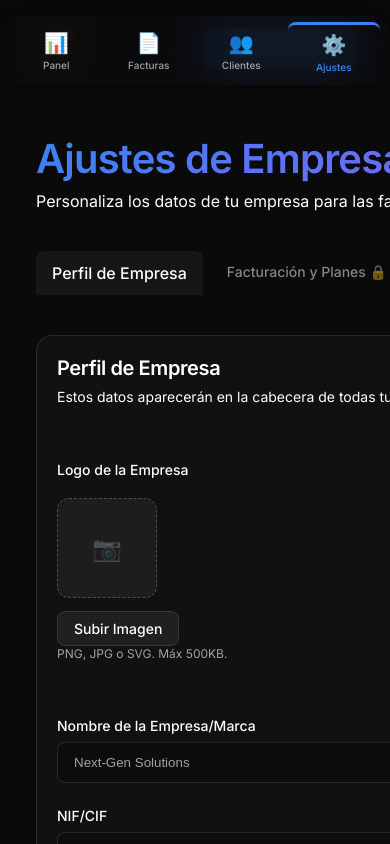
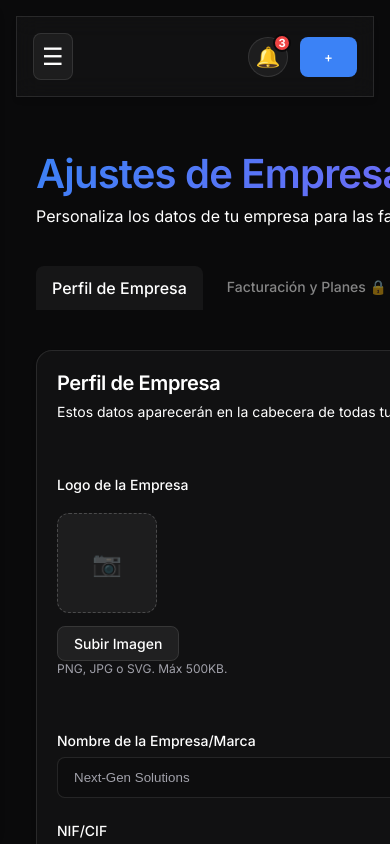
Before and after one commit to construccionsdimaz/facturas, a Next.js app: page /settings in a window 390 px wide. Shown: the top 844 px of the page. Built offline with nearby package versions, Linux system fonts and the light colour scheme; no server answers; the database is empty.

Commit message:
ux: implement mobile hamburger menu and drawer

```diff
--- a/src/app/ClientLayoutWrapper.tsx
+++ b/src/app/ClientLayoutWrapper.tsx
@@ -3,7 +3,7 @@
 import { usePathname } from "next/navigation";
 import Sidebar from "./components/Sidebar";
 import Topbar from "./components/Topbar";
-import { useEffect } from "react";
+import React, { useEffect } from "react";
 
 export default function ClientLayoutWrapper({
   children,
@@ -12,6 +12,12 @@ export default function ClientLayoutWrapper({
 }) {
   const pathname = usePathname();
   const isPrintPage = pathname?.includes('/print');
+  const [isMobileMenuOpen, setIsMobileMenuOpen] = React.useState(false);
+
+  useEffect(() => {
+    // Close mobile menu on route change
+    setIsMobileMenuOpen(false);
+  }, [pathname]);
 
   useEffect(() => {
     if ('serviceWorker' in navigator) {
@@ -29,14 +35,28 @@ export default function ClientLayoutWrapper({
   return (
     <div className="app-container">
       <div className="no-print">
-        <Sidebar />
+        <Sidebar isOpen={isMobileMenuOpen} onClose={() => setIsMobileMenuOpen(false)} />
       </div>
-      <div className="main-content" style={{ paddingBottom: '100px' }}>
+      <div className="main-content">
         <div className="no-print">
-          <Topbar />
+          <Topbar onMenuClick={() => setIsMobileMenuOpen(!isMobileMenuOpen)} />
         </div>
         {children}
       </div>
+      {/* Mobile Backdrop */}
+      {isMobileMenuOpen && (
+        <div
+          className="no-print"
+          onClick={() => setIsMobileMenuOpen(false)}
+          style={{
+            position: 'fixed',
+            inset: 0,
+            background: 'rgba(0,0,0,0.5)',
+            backdropFilter: 'blur(4px)',
+            zIndex: 998,
+          }}
+        />
+      )}
     </div>
   );
 }
--- a/src/app/components/Sidebar.tsx
+++ b/src/app/components/Sidebar.tsx
@@ -4,15 +4,20 @@ import styles from './sidebar.module.css';
 import Link from 'next/link';
 import { usePathname } from 'next/navigation';
 
-export default function Sidebar() {
+interface SidebarProps {
+  isOpen?: boolean;
+  onClose?: () => void;
+}
+
+export default function Sidebar({ isOpen, onClose }: SidebarProps) {
   const pathname = usePathname();
 
   return (
-    <aside className={`glass-panel ${styles.sidebar}`}>
+    <aside className={`glass-panel ${styles.sidebar} ${isOpen ? styles.mobileOpen : ''}`}>
       <div className={styles.logo}>
-        {/* Placeholder for real logo */}
         <div className={styles.logoIcon}></div>
         <h2>Next-Gen</h2>
+        <button className={styles.closeBtn} onClick={onClose}>✕</button>
       </div>
 
       <nav className={styles.nav}>
--- a/src/app/components/Topbar.tsx
+++ b/src/app/components/Topbar.tsx
@@ -1,9 +1,17 @@
 import styles from './topbar.module.css';
 import Link from 'next/link';
 
-export default function Topbar() {
+interface TopbarProps {
+  onMenuClick?: () => void;
+}
+
+export default function Topbar({ onMenuClick }: TopbarProps) {
   return (
     <header className={`glass-panel ${styles.topbar}`}>
+      <button className={styles.menuBtn} onClick={onMenuClick}>
+        <span>☰</span>
+      </button>
+
       <div className={styles.searchContainer}>
         <span className={styles.searchIcon}>🔍</span>
         <input
@@ -20,7 +28,7 @@ export default function Topbar() {
         </button>
         <Link href="/invoices/new">
           <button className="btn-primary">
-            + Nueva Factura
+            + <span className={styles.newLabel}>Nueva Factura</span>
           </button>
         </Link>
       </div>
--- a/src/app/components/sidebar.module.css
+++ b/src/app/components/sidebar.module.css
@@ -11,24 +11,20 @@
 
 @media (max-width: 768px) {
   .sidebar {
-    width: 100vw;
-    height: 70px;
+    position: fixed;
+    top: 0;
+    left: -280px; /* Hidden by default */
+    width: 280px;
+    height: 100vh;
     margin: 0;
-    position: fixed;
-    bottom: 0;
+    z-index: 999;
+    transition: left 0.3s ease;
+    border-radius: 0 16px 16px 0;
+    background: var(--bg-main) !important;
+  }
+
+  .sidebar.mobileOpen {
     left: 0;
-    right: 0;
-    flex-direction: row;
-    align-items: center;
-    justify-content: center;
-    padding: 0 10px;
-    z-index: 9999;
-    border-radius: 20px 20px 0 0;
-    border: none;
-    background: rgba(10, 10, 11, 0.85) !important;
-    backdrop-filter: blur(20px);
-    -webkit-backdrop-filter: blur(20px);
-    box-shadow: 0 -5px 20px rgba(0,0,0,0.5);
   }
 }
 
@@ -55,7 +51,24 @@
 
 @media (max-width: 768px) {
   .logo {
-    display: none;
+    justify-content: space-between;
+    margin-bottom: 2rem;
+  }
+  .logo h2 {
+    display: block;
+    font-size: 1.1rem;
+  }
+}
+
+.closeBtn {
+  display: none;
+  font-size: 1.5rem;
+  color: var(--text-secondary);
+}
+
+@media (max-width: 768px) {
+  .closeBtn {
+    display: block;
   }
 }
 
@@ -68,10 +81,9 @@
 
 @media (max-width: 768px) {
   .nav {
-    flex-direction: row;
-    gap: 0;
+    flex-direction: column;
+    gap: 0.5rem;
     width: 100%;
-    justify-content: space-around;
   }
 }
 
@@ -99,21 +111,16 @@
 
 @media (max-width: 768px) {
   .navItem {
-    flex-direction: column;
-    gap: 4px;
-    padding: 8px 12px;
-    font-size: 10px;
-    flex: 1;
-    text-align: center;
-    justify-content: center;
+    padding: 0.875rem 1rem;
+    font-size: 0.95rem;
+    flex-direction: row;
+    justify-content: flex-start;
+    gap: 1rem;
   }
   .navItem.active {
-    border-right: none;
-    border-top: 3px solid var(--accent-primary);
-    background: transparent;
-  }
-  .icon {
-    font-size: 1.25rem;
+    border-right: 3px solid var(--accent-primary);
+    border-top: none;
+    background: rgba(59, 130, 246, 0.1);
   }
 }
 
@@ -129,7 +136,7 @@
 
 @media (max-width: 768px) {
   .bottom {
-    display: none;
+    display: flex;
   }
 }
 
--- a/src/app/components/topbar.module.css
+++ b/src/app/components/topbar.module.css
@@ -9,9 +9,10 @@
 
 @media (max-width: 768px) {
   .topbar {
-    padding: 0.75rem 1rem;
+    padding: 1rem;
     margin-bottom: 0.5rem;
     border-radius: 0;
+    gap: 12px;
   }
 }
 
@@ -62,8 +63,34 @@
 @media (max-width: 768px) {
   .actions {
     gap: 0.75rem;
-    width: 100%;
-    justify-content: space-between;
+    width: auto;
+    justify-content: flex-end;
+  }
+}
+
+.menuBtn {
+  display: none;
+  padding: 0.5rem;
+  font-size: 1.5rem;
+  color: var(--text-primary);
+  background: var(--bg-card-hover);
+  border-radius: 8px;
+  border: 1px solid var(--border-subtle);
+}
+
+@media (max-width: 768px) {
+  .menuBtn {
+    display: block;
+  }
+}
+
+.newLabel {
+  display: inline;
+}
+
+@media (max-width: 480px) {
+  .newLabel {
+    display: none;
   }
 }
 
```
